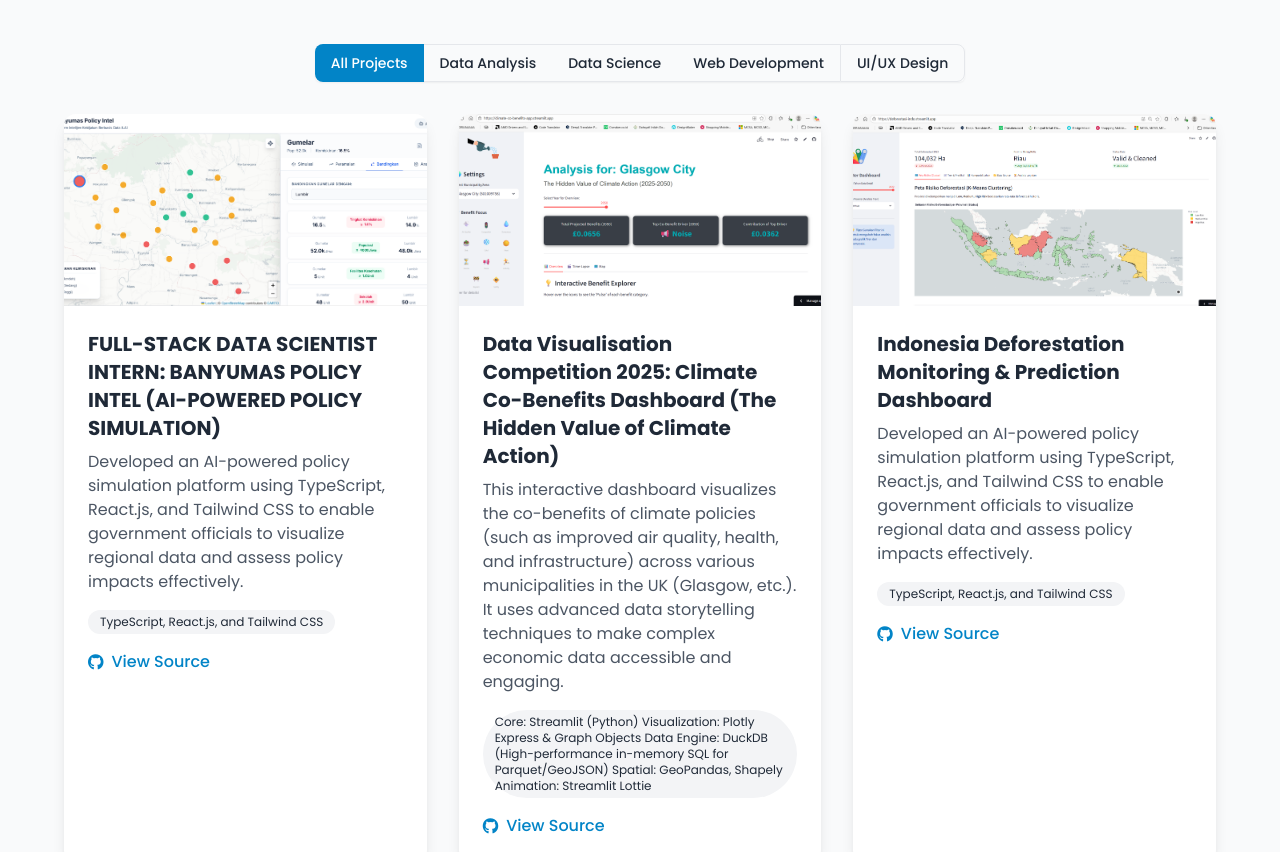
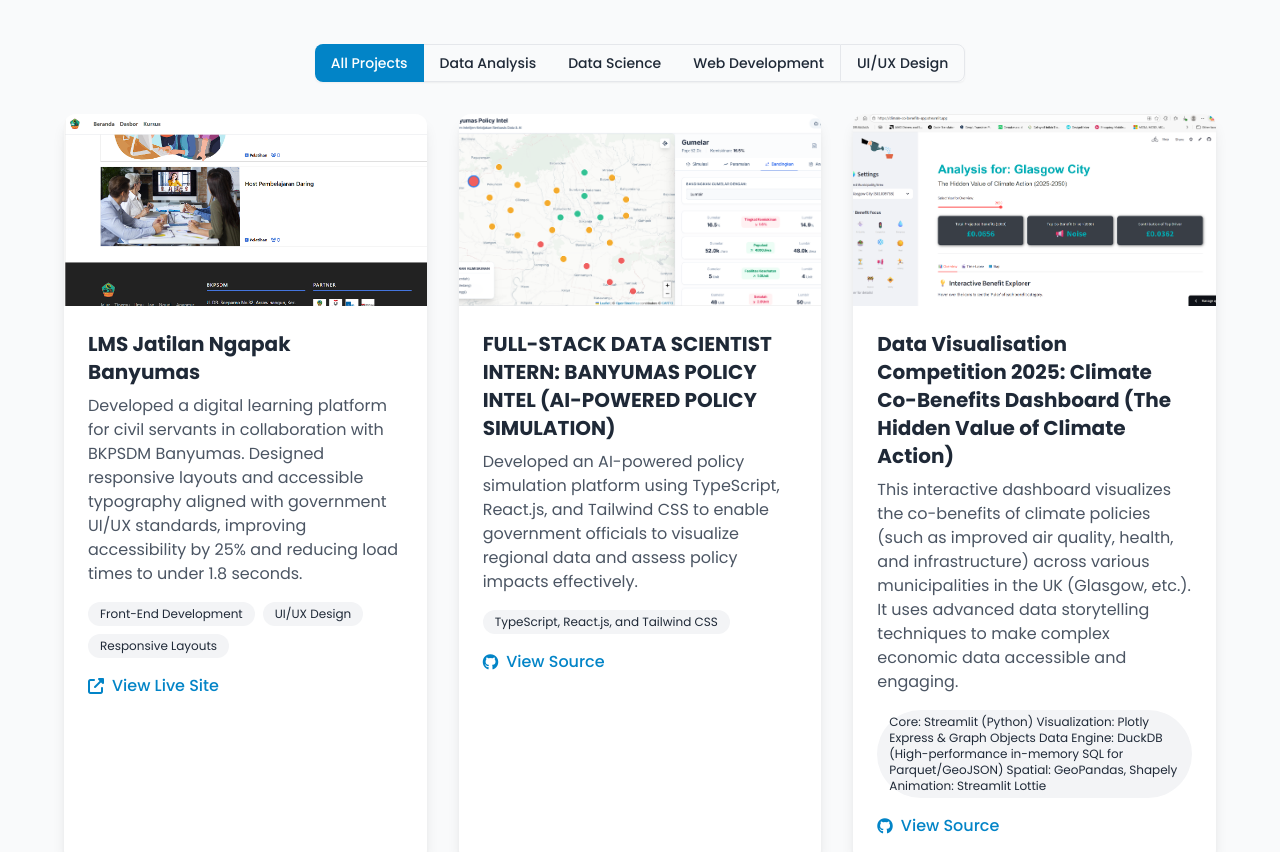
Before and after one commit to FirmanRcode/Portfolio_Restu-Firmansyah, a website: page index.html in a window 1280 px wide. Shown: the part 2627-3479 px from the top of the page. Drawn offline with nearby package versions, Linux system fonts and the light colour scheme.

Commit message:
feat: Add LMS Jatilan Ngapak Banyumas project to portfolio and include its associated image.

```diff
--- a/index.html
+++ b/index.html
@@ -436,7 +436,28 @@ I am motivated to continuously learn, collaborate, and contribute to professiona
                     </div>
                 </div>
 
+
                 <div class="grid grid-cols-1 md:grid-cols-2 lg:grid-cols-3 gap-8">
+                    <!-- New Project: LMS Jatilan Ngapak -->
+                    <div class="bg-white dark:bg-gray-800 rounded-xl shadow-lg overflow-hidden card-hover">
+                        <a href="LMSJatilanNgapak.png" data-lightbox="portfolio" data-title="LMS Jatilan Ngapak Banyumas">
+                            <img src="LMSJatilanNgapak.png" alt="LMS Jatilan Ngapak" class="w-full h-48 object-cover">
+                        </a>
+                        <div class="p-6">
+                            <h3 class="font-bold text-xl mb-2">LMS Jatilan Ngapak Banyumas</h3>
+                            <p class="text-gray-600 dark:text-gray-300 mb-4">
+                                Developed a digital learning platform for civil servants in collaboration with BKPSDM Banyumas. Designed responsive layouts and accessible typography aligned with government UI/UX standards, improving accessibility by 25% and reducing load times to under 1.8 seconds.
+                            </p>
+                            <div class="flex flex-wrap gap-2 mb-4">
+                                <span class="bg-gray-100 dark:bg-gray-700 px-3 py-1 rounded-full text-xs">Front-End Development</span>
+                                <span class="bg-gray-100 dark:bg-gray-700 px-3 py-1 rounded-full text-xs">UI/UX Design</span>
+                                <span class="bg-gray-100 dark:bg-gray-700 px-3 py-1 rounded-full text-xs">Responsive Layouts</span>
+                            </div>
+                            <a href="https://jatilanngapaklms.banyumaskab.go.id/" target="_blank" class="text-primary-600 dark:text-primary-400 font-medium hover:underline flex items-center">
+                                <i class="fas fa-external-link-alt mr-2"></i> View Live Site
+                            </a>
+                        </div>
+                    </div>
                     <!-- Project 12 -->
                     <div class="bg-white dark:bg-gray-800 rounded-xl shadow-lg overflow-hidden card-hover">
                         <a href="p12.png" data-lightbox="portfolio" data-title="Portfolio Website">
```
Also changed, not shown: LMSJatilanNgapak.png (added).
